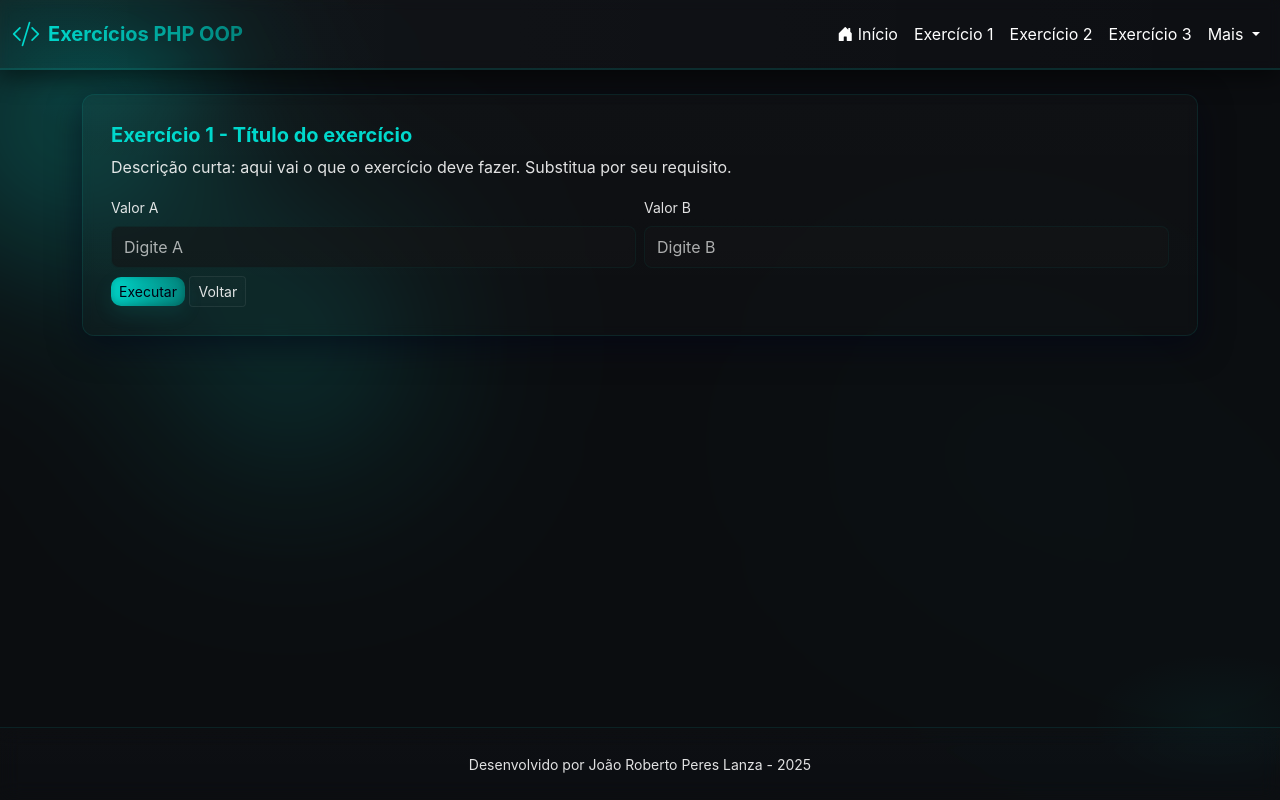
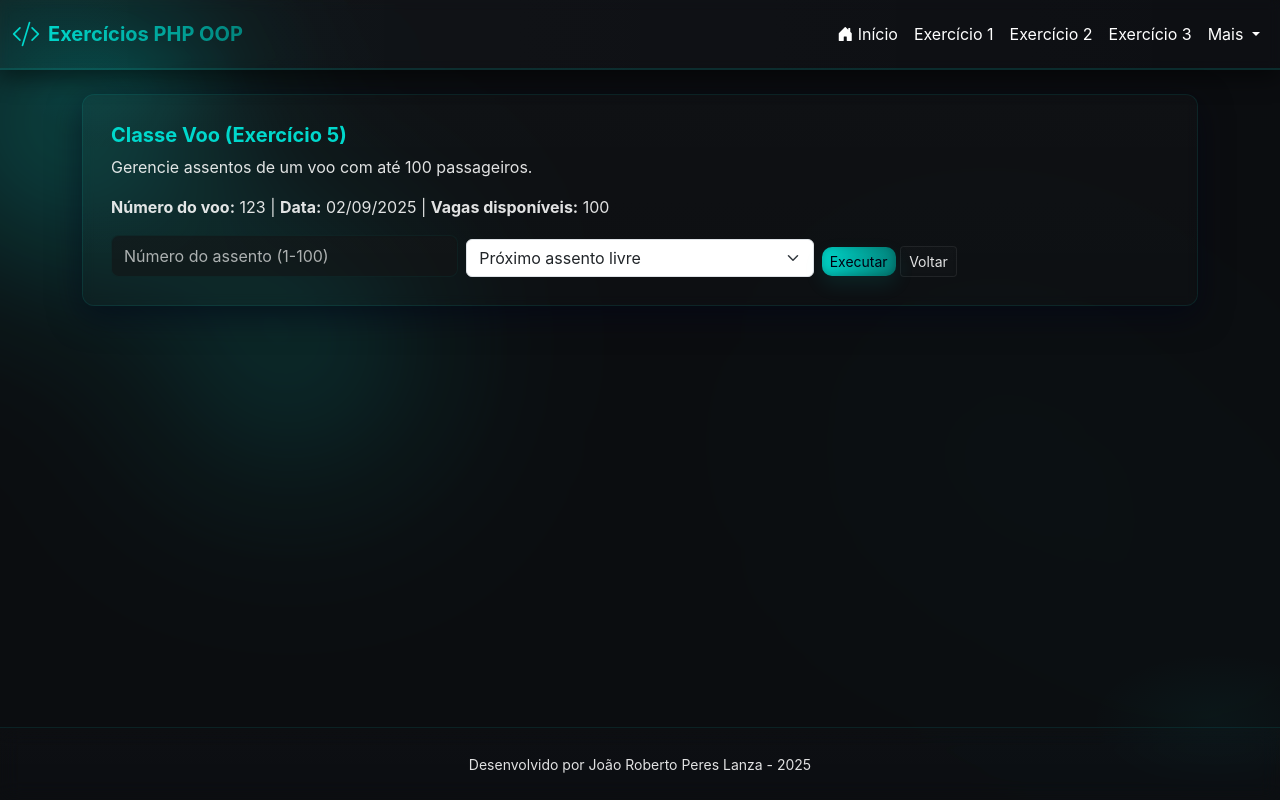
Before and after one commit to John-Roberto/lista2-programacao-web, a PHP site: page /ex05.php in a window 1280 px wide. Run offline with PHP 8.4, Linux system fonts and the light colour scheme.

Commit message:
Desenvolvido e implementado o exercício 5

```diff
--- a/ex05.php
+++ b/ex05.php
@@ -1,54 +1,118 @@
 <?php
-// ex01.php
+
 declare(strict_types=1);
-require_once __DIR__ . '/includes/Template.php';
 
-$template = new Template('Exercício 1', 'Exercícios PHP OOP');
-$template->renderHeader('Exercício 1');
+require_once __DIR__ . '/includes/Data.php';
+require_once __DIR__ . '/includes/Voo.php';
+require_once __DIR__ . '/includes/template.php';
+
+use Exercises\Data;
+use Exercises\Voo;
+
+$template = new Template('Exercício 5 - Voo', 'Exercícios PHP OOP');
+$template->renderHeader('Exercício 5 - Classe Voo');
+
+session_start();
+
+// Inicializar voo na sessão se não existir
+if (isset($_SESSION['voo']) && $_SESSION['voo'] instanceof Voo) {
+    $voo = $_SESSION['voo'];
+} else {
+    // Cria voo padrão: número 123, data de hoje
+    $hoje = new Data((int)date('d'), (int)date('m'), (int)date('Y'));
+    $voo = new Voo(123, $hoje);
+    $_SESSION['voo'] = $voo;
+}
+
+$error = null;
+$message = null;
+
+$acao = $_POST['acao'] ?? '';
+$assento_raw = $_POST['assento'] ?? '';
+
+if ($_SERVER['REQUEST_METHOD'] === 'POST') {
+    try {
+        switch ($acao) {
+            case 'proximo':
+                $prox = $voo->getProximoAssento();
+                $message = $prox ? "Próximo assento livre: {$prox}" : "Não há assentos livres.";
+                break;
+
+            case 'verificar':
+                if ($assento_raw === '' || !is_numeric($assento_raw)) {
+                    throw new InvalidArgumentException('Informe um número de assento.');
+                }
+                $num = (int)$assento_raw;
+                $ocupado = $voo->verificaAssento($num);
+                $message = $ocupado ? "Assento {$num} está ocupado." : "Assento {$num} está livre.";
+                break;
+
+            case 'ocupar':
+                if ($assento_raw === '' || !is_numeric($assento_raw)) {
+                    throw new InvalidArgumentException('Informe um número de assento.');
+                }
+                $num = (int)$assento_raw;
+                $ok = $voo->ocupa($num);
+                $message = $ok ? "Assento {$num} ocupado com sucesso." : "Assento {$num} já estava ocupado.";
+                break;
+
+            case 'vagas':
+                $vagas = $voo->getVagas();
+                $message = "Há {$vagas} assentos vagos.";
+                break;
+
+            default:
+                $error = "Ação inválida.";
+        }
+    } catch (Throwable $ex) {
+        $error = $ex->getMessage();
+    }
+
+    $_SESSION['voo'] = $voo;
+}
+
+$numeroVoo = $voo->getVoo();
+$dataVoo = (string)$voo->getDataVoo();
+$vagasAtuais = $voo->getVagas();
 ?>
 
 <div class="card mb-4">
     <div class="card-body">
-        <h2 class="h5 card-title">Exercício 1 - Título do exercício</h2>
-        <p class="text-muted">Descrição curta: aqui vai o que o exercício deve fazer. Substitua por seu requisito.</p>
+        <h2 class="h5 card-title">Classe Voo (Exercício 5)</h2>
+        <p class="text-muted">Gerencie assentos de um voo com até 100 passageiros.</p>
 
-        <!-- Área de resultado / formulário -->
-        <div class="mt-3">
-            <form method="post" class="row gy-2 gx-2 align-items-end">
-                <div class="col-12 col-md-6">
-                    <label class="form-label small text-muted">Valor A</label>
-                    <input name="a" type="text" class="form-control form-control-dark" placeholder="Digite A">
-                </div>
-                <div class="col-12 col-md-6">
-                    <label class="form-label small text-muted">Valor B</label>
-                    <input name="b" type="text" class="form-control form-control-dark" placeholder="Digite B">
-                </div>
-                <div class="col-12">
-                    <button class="btn btn-accent btn-sm">Executar</button>
-                    <a href="index.php" class="btn btn-outline-light btn-sm">Voltar</a>
-                </div>
-            </form>
-        </div>
+        <?php if ($error): ?>
+            <div class="alert alert-danger"><?= htmlspecialchars($error, ENT_QUOTES, 'UTF-8') ?></div>
+        <?php endif; ?>
 
-        <?php
-        // Exemplo simples de uso OOP: cria uma pequena classe local que processa entrada
-        if ($_SERVER['REQUEST_METHOD'] === 'POST') {
-            class Ex1Processor
-            {
-                public function sumStrings(string $a, string $b): string
-                {
-                    // exemplo: concatena com separador e mostra tipos
-                    return sprintf("A: %s | B: %s | resultado (concat): %s", $a, $b, $a . $b);
-                }
-            }
+        <?php if ($message): ?>
+            <div class="alert alert-success"><?= htmlspecialchars($message, ENT_QUOTES, 'UTF-8') ?></div>
+        <?php endif; ?>
 
-            $proc = new Ex1Processor();
-            $a = $_POST['a'] ?? '';
-            $b = $_POST['b'] ?? '';
-            $result = $proc->sumStrings((string)$a, (string)$b);
-            echo '<div class="mt-3"><pre class="p-3 bg-black text-light small" style="border:1px solid rgba(64,224,208,0.06);">' . htmlspecialchars($result) . '</pre></div>';
-        }
-        ?>
+        <p><strong>Número do voo:</strong> <?= htmlspecialchars((string)$numeroVoo, ENT_QUOTES, 'UTF-8') ?> |
+            <strong>Data:</strong> <?= htmlspecialchars($dataVoo, ENT_QUOTES, 'UTF-8') ?> |
+            <strong>Vagas disponíveis:</strong> <?= htmlspecialchars((string)$vagasAtuais, ENT_QUOTES, 'UTF-8') ?>
+        </p>
+
+        <form method="post" class="row g-2 align-items-end">
+            <div class="col-md-4">
+                <input type="text" name="assento" class="form-control form-control-dark" placeholder="Número do assento (1-100)">
+            </div>
+
+            <div class="col-md-4">
+                <select name="acao" class="form-select form-select-dark">
+                    <option value="proximo">Próximo assento livre</option>
+                    <option value="verificar">Verificar assento</option>
+                    <option value="ocupar">Ocupar assento</option>
+                    <option value="vagas">Mostrar vagas</option>
+                </select>
+            </div>
+
+            <div class="col-md-4">
+                <button class="btn btn-accent btn-sm">Executar</button>
+                <a href="index.php" class="btn btn-outline-light btn-sm">Voltar</a>
+            </div>
+        </form>
     </div>
 </div>
 
--- /dev/null
+++ b/includes/Voo.php
@@ -0,0 +1,88 @@
+<?php
+
+declare(strict_types=1);
+
+namespace Exercises;
+
+require_once __DIR__ . '/Data.php';
+
+use Exercises\Data;
+
+/**
+ * Classe Voo
+ *
+ * Cada voo:
+ * - número do voo (int)
+ * - data (objeto Data)
+ * - máximo 100 assentos
+ *
+ * Métodos:
+ * - __construct(int $numero, Data $data)
+ * - getProximoAssento(): int|null
+ * - verificaAssento(int $num): bool
+ * - ocupa(int $num): bool
+ * - getVagas(): int
+ * - getVoo(): int
+ * - getDataVoo(): Data
+ */
+final class Voo
+{
+    private int $numero;
+    private Data $data;
+    private array $assentos; // true = ocupado, false = livre
+
+    private const MAX_ASSENTOS = 100;
+
+    public function __construct(int $numero, Data $data)
+    {
+        if ($numero <= 0) {
+            throw new \InvalidArgumentException('Número do voo deve ser positivo.');
+        }
+        $this->numero = $numero;
+        $this->data = $data;
+        $this->assentos = array_fill(1, self::MAX_ASSENTOS, false);
+    }
+
+    public function getProximoAssento(): ?int
+    {
+        foreach ($this->assentos as $num => $ocupado) {
+            if (!$ocupado) return $num;
+        }
+        return null;
+    }
+
+    public function verificaAssento(int $num): bool
+    {
+        if ($num < 1 || $num > self::MAX_ASSENTOS) {
+            throw new \InvalidArgumentException('Número de assento inválido.');
+        }
+        return $this->assentos[$num];
+    }
+
+    public function ocupa(int $num): bool
+    {
+        if ($num < 1 || $num > self::MAX_ASSENTOS) {
+            throw new \InvalidArgumentException('Número de assento inválido.');
+        }
+        if ($this->assentos[$num]) {
+            return false; // já ocupado
+        }
+        $this->assentos[$num] = true;
+        return true;
+    }
+
+    public function getVagas(): int
+    {
+        return count(array_filter($this->assentos, fn($v) => !$v));
+    }
+
+    public function getVoo(): int
+    {
+        return $this->numero;
+    }
+
+    public function getDataVoo(): Data
+    {
+        return $this->data;
+    }
+}
--- a/index.php
+++ b/index.php
@@ -22,7 +22,7 @@ $template->renderHeader('Início');
         ['file' => 'ex02.php', 'title' => 'Exercício 2', 'desc' => 'Calculadora - operações aritméticas, funções e desfazer última operação.'],
         ['file' => 'ex03.php', 'title' => 'Exercício 3', 'desc' => 'Carro - simula consumo (km/l), abastecimento e dirigir (reduz combustível).'],
         ['file' => 'ex04.php', 'title' => 'Exercício 4', 'desc' => 'Data - manipulação de datas, incremento/decremento, comparação e cálculo de diferença.'],
-        ['file' => 'ex05.php', 'title' => 'Exercício 5', 'desc' => 'Placeholder - lógica do exercício 5.'],
+        ['file' => 'ex05.php', 'title' => 'Exercício 5', 'desc' => 'Voo - controle de assentos (até 100), verificação, ocupação e informações do voo.'],
     ];
 
     foreach ($exercises as $ex): ?>
```
